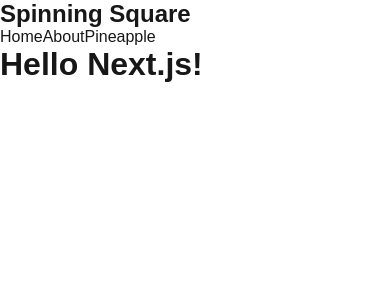
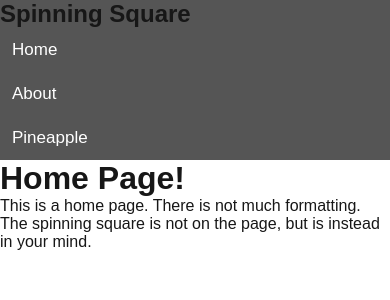
Before and after one commit to githubMasterSpark/spinning-square, a Next.js app: page / in a window 390 px wide. Shown: the top 300 px of the page. Built offline with nearby package versions, Linux system fonts and the light colour scheme.

Commit message:
added ability to swap pages, images

```diff
--- a/next.config.mjs
+++ b/next.config.mjs
@@ -3,6 +3,7 @@
   reactStrictMode: true,
   images: {
     unoptimized: true, // Disable default image optimization
+    domains: ['upload.wikimedia.org'] // wikimedia images
   },
   assetPrefix: isProd ? '/spinning-square' : '',
   basePath: isProd ? '/spinning-square' : '',
--- a/src/app/components/navbar.js
+++ b/src/app/components/navbar.js
@@ -1,9 +1,9 @@
 import Link from "next/link";
-
+import styles from './navbar.module.css'
 
 export default function Navbar() {
     return (
-        <nav>
+        <nav className={styles.navbar}>
             <h1>Spinning Square</h1>
             <Link href="/">Home</Link>
             <Link href="/about">About</Link>
--- /dev/null
+++ b/src/app/components/navbar.module.css
@@ -0,0 +1,36 @@
+.navbar {
+    width: 100%;
+    background-color: #555;
+    overflow: auto;
+  }
+
+  /* Navigation links */
+  .navbar a {
+    float: left;
+    padding: 12px;
+    color: white;
+    text-decoration: none;
+    font-size: 17px;
+    width: 25%; /* Four equal-width links. If you have two links, use 50%, and 33.33% for three links, etc.. */
+    text-align: center; /* If you want the text to be centered */
+  }
+
+  /* Add a background color on mouse-over */
+  .navbar a:hover {
+    background-color: #000;
+  }
+
+  /* Style the current/active link */
+  .navbar a.active {
+    background-color: #04AA6D;
+  }
+
+  /* Add responsiveness - on screens less than 500px, make the navigation links appear on top of each other, instead of next to each other */
+  @media screen and (max-width: 500px) {
+    .navbar a {
+      float: none;
+      display: block;
+      width: 100%;
+      text-align: left; /* If you want the text to be left-aligned on small screens */
+    }
+  }
--- a/src/app/page.js
+++ b/src/app/page.js
@@ -2,5 +2,12 @@
 import styles from "./page.module.css";
 
 export default function Home() {
-  return <h1>Hello Next.js!</h1>
+  return (
+    <div>
+      <h1>Home Page!</h1>
+      <p>This is a home page. There is not much formatting.</p>
+        <linebreak></linebreak>
+      <p>The spinning square is not on the page, but is instead in your mind.</p>
+    </div>
+  );
 }
```
Also changed, not shown: src/app/about/page.js (+6 -1 lines), src/app/pineapple/page.js (+10 -1 lines).
